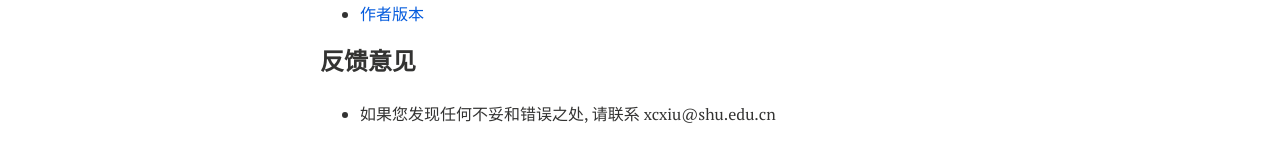
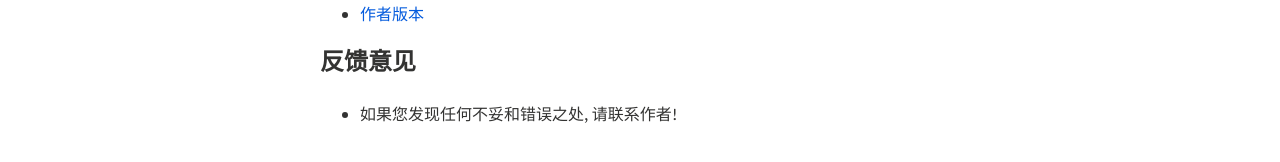
Before and after one commit to xianchaoxiu/xianchaoxiu.github.io, a Jekyll site: the page built from chinese/books/OR/index.md, in a window 1280 px wide. Shown: the part 593-755 px from the top of the page. Built offline with Jekyll 4.4.1, drawn with Linux system fonts in a browser that asks for light colours; nearby versions of some CDN libraries.

Commit message:
Update index.md

```diff
--- a/chinese/books/OR/index.md
+++ b/chinese/books/OR/index.md
@@ -23,4 +23,4 @@ share: false
 
 
 ### 反馈意见
-* 如果您发现任何不妥和错误之处, 请联系 xcxiu@shu.edu.cn
+* 如果您发现任何不妥和错误之处, 请联系作者!
```
